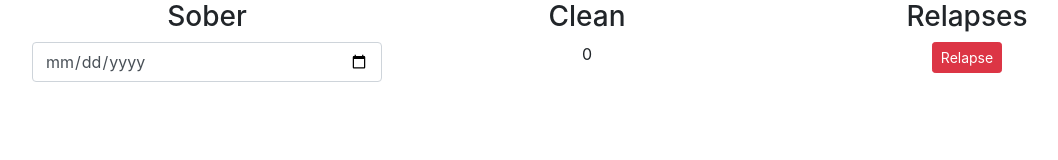
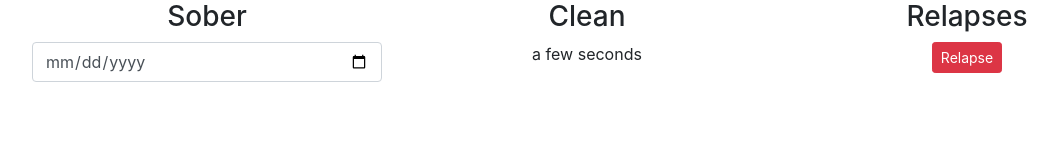
Before and after one commit to cschucode/my-react-redux-tutorial, a React app in the folder sample-react-redux-tutorial/: page / in a window 1280 px wide. Shown: the top 160 px of the page, without its empty margins (53-1111 px from the left). Built offline with nearby package versions, Linux system fonts and the light colour scheme.

Commit message:
Added moment for time display

```diff
--- a/sample-react-redux-tutorial/package.json
+++ b/sample-react-redux-tutorial/package.json
@@ -10,8 +10,10 @@
     "babel-loader": "^8.0.6",
     "html-loader": "^0.5.5",
     "html-webpack-plugin": "^3.2.0",
+    "moment": "^2.24.0",
     "react": "^16.9.0",
     "react-dom": "^16.9.0",
+    "react-moment": "^0.9.2",
     "react-redux": "^7.1.1",
     "redux": "^4.0.4",
     "redux-devtools-extension": "^2.13.8",
--- a/sample-react-redux-tutorial/src/components/TimeDisplay.jsx
+++ b/sample-react-redux-tutorial/src/components/TimeDisplay.jsx
@@ -1,5 +1,6 @@
 import React from 'react';
 import { connect } from 'react-redux';
+import Moment from 'react-moment';
 
 const mapStateToProps = state => {
   return { timeSober: state.timeSober };
@@ -8,7 +9,7 @@ const mapStateToProps = state => {
 const ConnectedTimeDisplay = ({ timeSober }) => (
   <div className="">
     <h3>Clean</h3>
-    <div>{timeSober}</div>
+    <Moment fromNow ago>{timeSober}</Moment>
   </div>
 );
 
--- a/sample-react-redux-tutorial/src/index.html
+++ b/sample-react-redux-tutorial/src/index.html
@@ -4,7 +4,7 @@
 <head>
     <meta charset="utf-8">
     <link rel="stylesheet" href="https://maxcdn.bootstrapcdn.com/bootstrap/4.0.0-beta.2/css/bootstrap.min.css" >
-    <title>How to set up React, Webpack, and Babel</title>
+    <title>Reduxing It</title>
 </head>
 
 <body>
--- a/sample-react-redux-tutorial/src/reducers/index.js
+++ b/sample-react-redux-tutorial/src/reducers/index.js
@@ -4,7 +4,7 @@ import {
 } from '../actions/index';
 
 const initialState = {
-  timeSober: 0,
+  timeSober: undefined,
   relapses: [],
 };
 
@@ -20,7 +20,7 @@ function rootReducer(state = initialState, action) {
     case ADD_RELAPSE_DATE:
       return Object.assign({}, state, {
         relapses: state.relapses.concat(action.payload),
-        timeSober: 0,
+        timeSober: new Date(),
       });
     default:
       return initialState;
```
Also changed, not shown: 1 other file (tests, documents, lock files or other folders).
